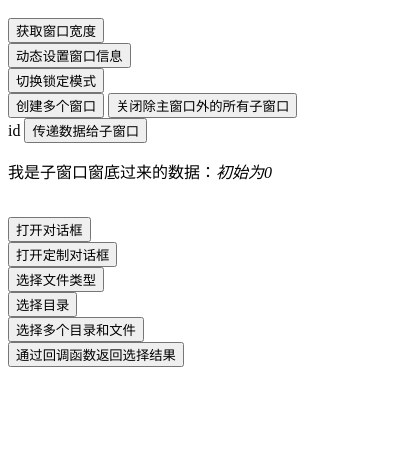
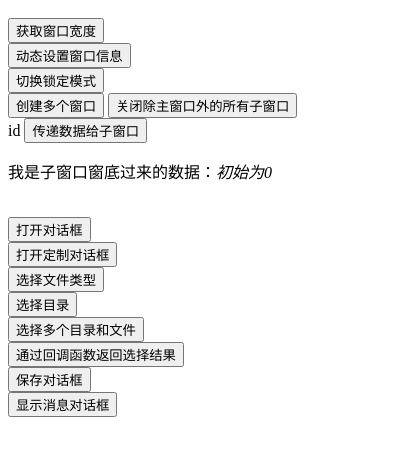
Before and after one commit to JamesSunTao/electron1-st, an Electron app: page index.html in a window 400 px wide. Shown: the part 189-644 px from the top of the page. Drawn offline with Linux system fonts and the light colour scheme; no server answers.

Commit message:
显示消息对话框

```diff
--- a/index.html
+++ b/index.html
@@ -47,7 +47,14 @@
     <br>
     <button onclick="callback_chooseMoreFile()" id="callback_chooseMoreFile">通过回调函数返回选择结果</button>
     <label id="callback_chooseMoreFileLabel"></label>
+    <br>
+    <button onclick="showSaveDialogFun()" id="showSaveDialog">保存对话框</button>
+    <label id="showSaveDialogLabel"></label>
 
+
+    <br>
+    <button onclick="showMessageBoxFun()" id="showMessageBox">显示消息对话框</button>
+    <label id="showMessageBoxLabel"></label>
   </body>
   <script src="./src/js/event.js"></script>
 </html>
--- a/src/js/event.js
+++ b/src/js/event.js
@@ -202,3 +202,36 @@ function callback_chooseMoreFile(params) {
         }
     });
 }
+
+
+/**
+ * 保存对话框  showSaveDialog
+ * */
+
+function showSaveDialogFun(params) {
+    const label = document.getElementById("showSaveDialogLabel");
+    var options = {};
+    options.title = "保存文件";
+    options.buttonLabel = "保存"
+    options.defaultPath = 'F:\Electron'; // 打开文件的默认路径
+    options.nameFieldLabel = "文件名输入框对应的自定义标签名";  //(MAC OS)
+    // options.properties = ['openFile','promptToCreate ','multiSelections'];
+    dialog.showSaveDialog(options,(fileName)=>{
+        label.innerText = fileName;
+    });
+}
+
+/**
+ * 消息对话框 showMessageBox
+ * */
+function showMessageBoxFun(){
+    const label = document.getElementById("showMessageBoxLabel");
+    var options = {};
+
+    options.title = '标题';
+    options.buttons = ["ok1","cancel1"];
+    options.icon = './src/assets/pig2.ico';
+    options.message = "这是消息对话框的内容，content 飞流直下三千尺";
+    options.checkboxChecked = false;
+    label.innerText = dialog.showMessageBox(options);
+}
```
